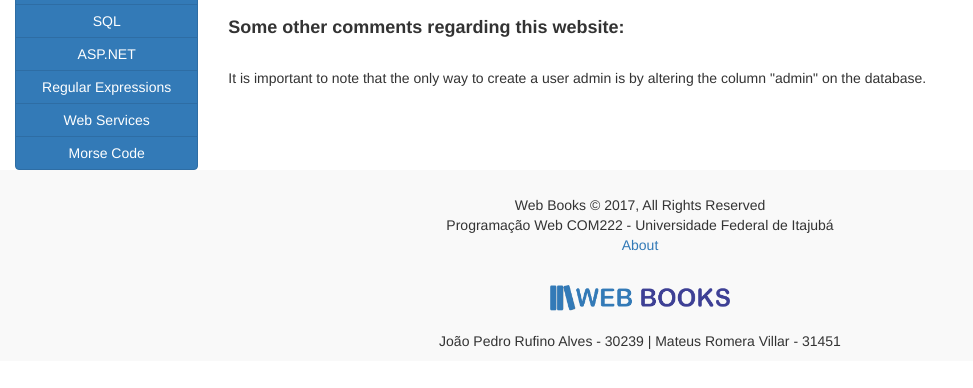
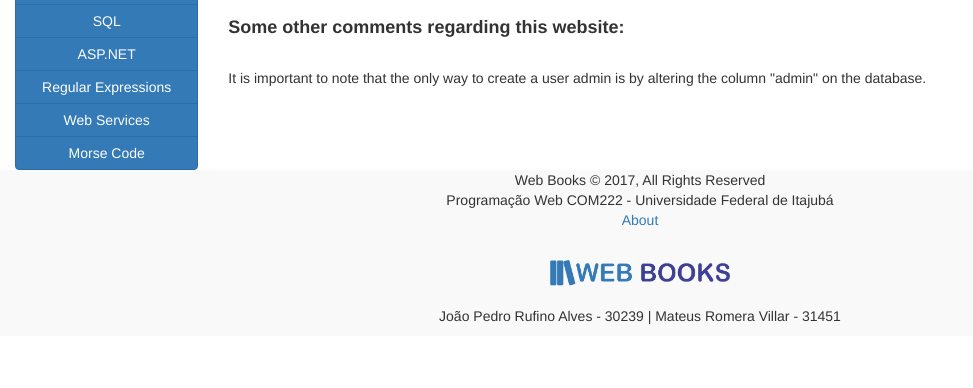
Before and after one commit to jpralves123/Final_Project_COM222, a PHP site: page /AboutUs.php in a window 1280 px wide. Shown: the part 190-578 px from the top of the page, without its empty margins (0-973 px from the left). Run offline with PHP 8.4, Linux system fonts and the light colour scheme; data comes from the database, SQL or seed files in the repository; some libraries are stand-ins or nearby versions.

Commit message:
mudanças

```diff
--- a/_books/BookStoreManagement.php
+++ b/_books/BookStoreManagement.php
@@ -24,7 +24,7 @@ $total = mysqli_num_rows($select);
 
     <!-- ************************************************ -->
     <!--HEADER-->
-    <?php  include 'headers/header_Admin.php'; ?>
+    <?php  include 'header.php'; ?>
     <!-- ************************************************ -->
 
   </head>
--- a/_books/footer.html
+++ b/_books/footer.html
@@ -5,7 +5,7 @@
 
 <footer class="col-md-12 container-fluid text-center bg-lightgray">
 
-  <div class="copyrights text-center" style="margin-top:25px;">
+  <div class="footer copyrights text-center">
     <p>Web Books © 2017, All Rights Reserved
       <br>
       <span>Programação Web COM222 - Universidade Federal de Itajubá</span>
--- a/_books/headers/header_Admin.php
+++ b/_books/headers/header_Admin.php
@@ -38,6 +38,7 @@
         <li><a href="BookStoreManagement.php"><span class="fa fa-cogs fa-lg"></span> Management</a></li>
         <li><a href="https://github.com/jpralves123/Final_Project_COM222/tree/master/_books"><span class="fa fa-github fa-lg"></span> Source Code</a></li>
         <li><a href="index.php"><span class="fa fa-home fa-lg"></span> Home</a></li>
+	<li><a href="AboutUs.php"><span class="fa fa-book fa-lg"></span> About Us</a></li>
         <li><a href="Exit.php"><span class="fa fa-sign-out fa-lg"></span> Exit</a></li>
       </ul>
 
```
